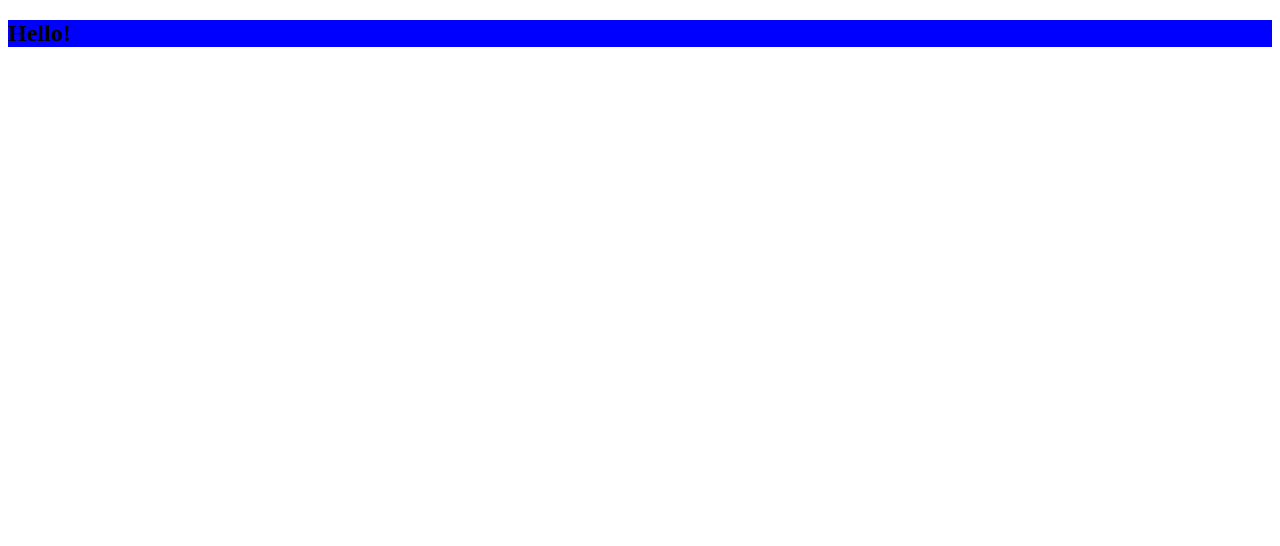
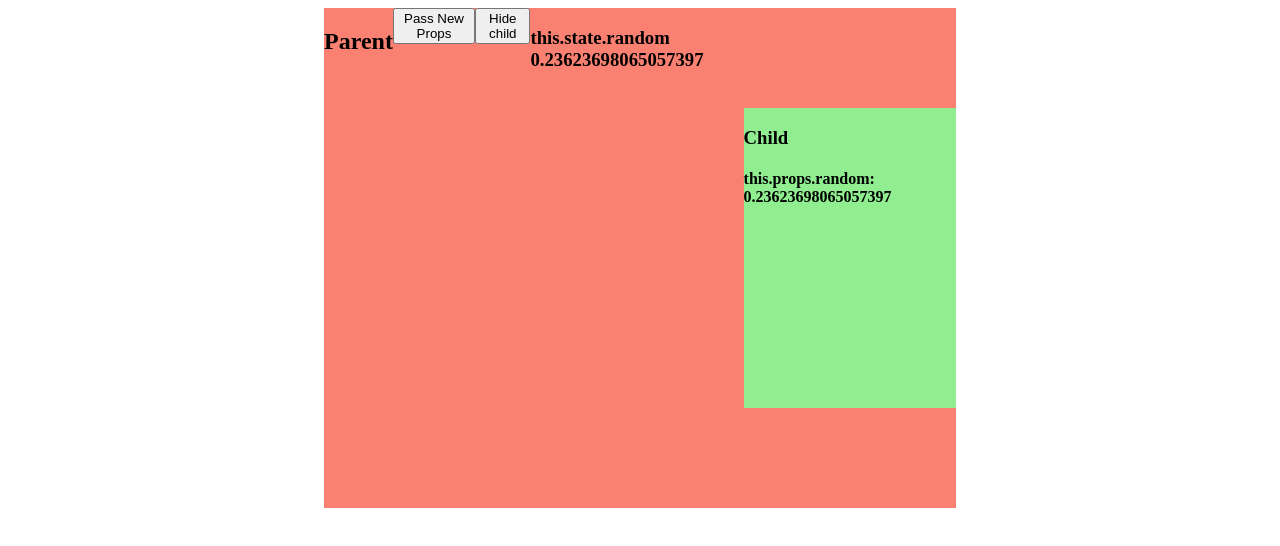
Before and after one commit to carlpeaslee/lifecycles-final, a React (Create React App) app: page / in a window 1280 px wide. Shown: the top 546 px of the page. Built offline with nearby package versions, Linux system fonts and the light colour scheme.

Commit message:
show how the logger works with an example

```diff
--- a/package.json
+++ b/package.json
@@ -7,7 +7,8 @@
   },
   "dependencies": {
     "react": "^15.6.1",
-    "react-dom": "^15.6.1"
+    "react-dom": "^15.6.1",
+    "styled-components": "^2.1.0"
   },
   "scripts": {
     "start": "react-scripts start",
--- a/src/App.js
+++ b/src/App.js
@@ -1,32 +1,33 @@
 import React, { Component } from 'react'
+import {LoggerExample} from './loggerExample'
 
 class App extends Component {
   render() {
     return (
       <div>
-        <h2>Hello!</h2>
+        <LoggerExample/>
       </div>
     )
   }
 }
 
 
-function myTestWrapper(WrappedComponent){
-  return class extends Component {
-    render() {
-      return (
-        <div
-          style={{
-            backgroundColor: "blue"
-          }}
-        >
-          <WrappedComponent/>
-        </div>
-      )
-    }
-  }
-}
-
-App = myTestWrapper(App)
+// function myTestWrapper(WrappedComponent){
+//   return class extends Component {
+//     render() {
+//       return (
+//         <div
+//           style={{
+//             backgroundColor: "blue"
+//           }}
+//         >
+//           <WrappedComponent/>
+//         </div>
+//       )
+//     }
+//   }
+// }
+//
+// App = myTestWrapper(App)
 
 export default App
--- /dev/null
+++ b/src/loggerExample.js
@@ -0,0 +1,170 @@
+import React, {Component} from 'react'
+import styled from 'styled-components'
+
+export const logLifecycles = (Wrapped) => {
+
+  let methods = ['constructor', 'componentWillMount', 'componentDidMount', 'componentWillReceiveProps', 'shouldComponentUpdate', 'componentWillUpdate', 'componentDidUpdate', 'componentWillUnmount']
+
+  let oldMethods = {}
+
+  methods.forEach( (method) => {
+    if (Wrapped.prototype[method]) {
+      oldMethods[method] = Wrapped.prototype[method]
+    }
+    Wrapped.prototype[method] = function () {
+      console.groupCollapsed(`${Wrapped.displayName} ${method}`)
+      let oldFunction = oldMethods[method]
+      if (method === 'componentWillReceiveProps' || 'shouldComponentUpdate'|| 'componentWillUpdate') {
+        console.log('nextProps', arguments[0])
+      }
+      if (method === 'shouldComponentUpdate'|| 'componentWillUpdate') {
+        console.log('nextState', arguments[1])
+      }
+      if (method === 'componentDidUpdate') {
+        console.log('prevProps', arguments[0])
+        console.log('prevState', arguments[1])
+      }
+      console.groupEnd()
+      if (oldFunction) {
+        oldFunction = oldFunction.bind(this)
+        oldFunction(...arguments)
+      }
+      if (method === 'shouldComponentUpdate' && typeof oldFunction === 'undefined') {
+        return true
+      }
+    }
+  })
+
+
+  Wrapped.prototype.setState = function (partialState, callback) {
+    console.groupCollapsed(`${Wrapped.displayName} setState`)
+    console.log('partialState', partialState)
+    console.log('callback', callback)
+    console.groupEnd()
+    this.updater.enqueueSetState(this, partialState, callback, 'setState')
+  }
+
+
+  return class extends Component {
+
+    static displayName = "Logger"
+
+    render() {
+      return (
+        <Wrapped
+          {...this.props}
+        />
+      )
+    }
+  }
+
+}
+
+
+class ParentComponent extends Component {
+
+
+  static displayName = "Parent"
+
+  state = {
+    random: Math.random(),
+    showChild: true
+  }
+
+  newRandom = () => {
+    this.setState({random: Math.random()})
+  }
+
+  toggleChild = () => {
+    this.setState((prevState) => {
+      return {
+        showChild: !prevState.showChild
+      }
+    })
+  }
+
+  render() {
+    let {showChild} = this.state
+    return (
+      <ParentContainer>
+        <h2>Parent</h2>
+        <button
+          onClick={this.newRandom}
+        >
+          Pass New Props
+        </button>
+
+        <button
+          onClick={this.toggleChild}
+        >
+           {(showChild) ? "Hide" : "Show"} child
+        </button>
+
+        <h3>this.state.random {this.state.random}</h3>
+
+        {
+          (showChild) ? (
+            <WrappedChild
+              random={this.state.random}
+            />
+          ):
+          (
+            null
+          )
+        }
+
+
+      </ParentContainer>
+    )
+  }
+}
+
+class ChildComponent extends Component {
+
+  static displayName = "Child"
+
+  constructor(props) {
+    super(props)
+    this.timer = setInterval(
+      ()=>{
+        console.log("timer")
+      },
+      3000
+    )
+  }
+
+  componentWillUnmount() {
+    clearInterval(this.timer)
+  }
+
+  render() {
+    return (
+      <ChildContainer>
+        <h3>Child</h3>
+        <h4>this.props.random: {this.props.random}</h4>
+      </ChildContainer>
+    )
+  }
+}
+
+const WrappedChild = logLifecycles(ChildComponent)
+
+export const LoggerExample = logLifecycles(ParentComponent)
+
+
+const ParentContainer = styled.div`
+  width: 50%;
+  height: 500px;
+  margin: auto;
+  background-color: salmon;
+  display: flex;
+  align-items: flex-start;
+`
+
+const ChildContainer = styled.div`
+  width: 50%;
+  height: 300px;
+  margin: auto;
+  background-color: lightgreen;
+  align-self: center;
+`
```
Also changed, not shown: 2 other files (tests, documents, lock files or other folders).
